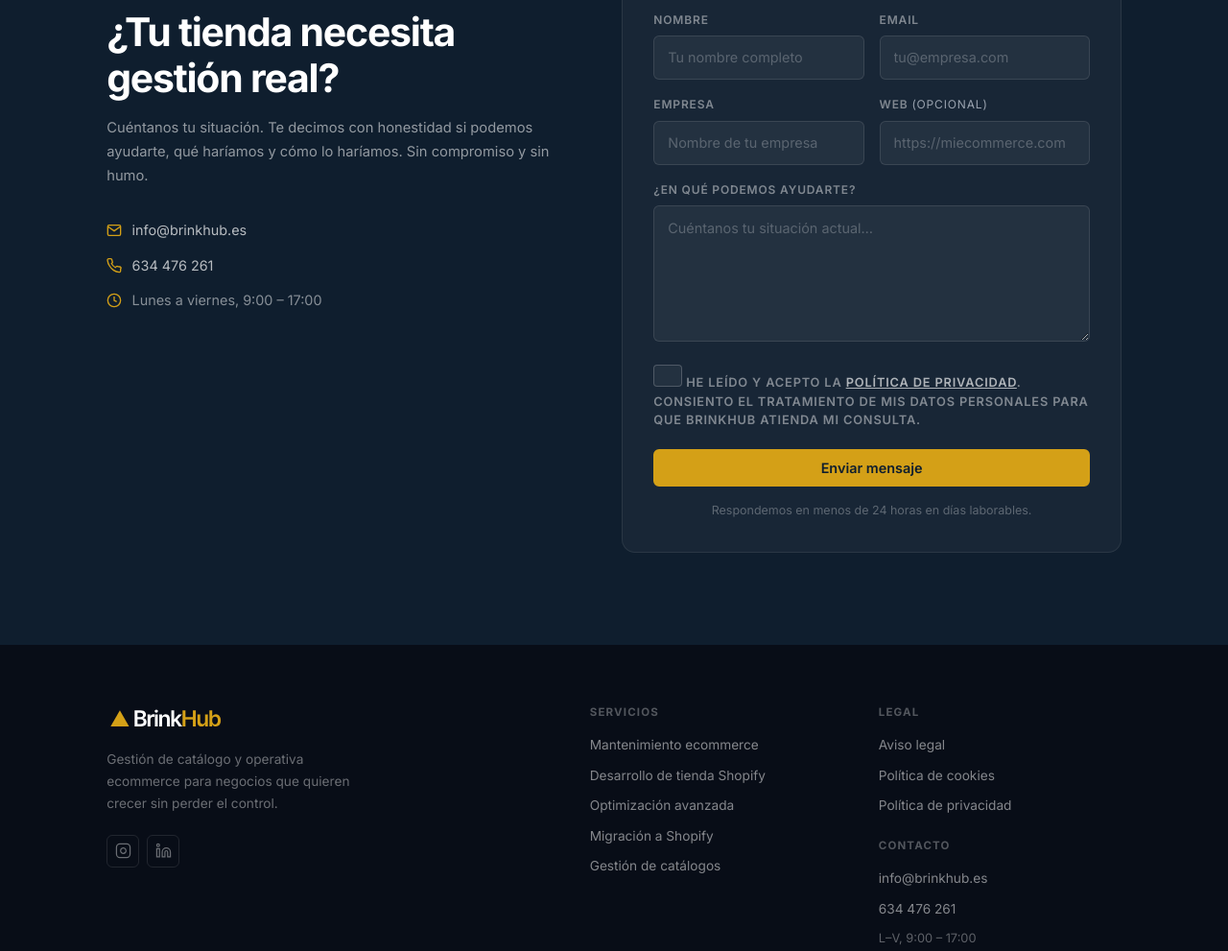
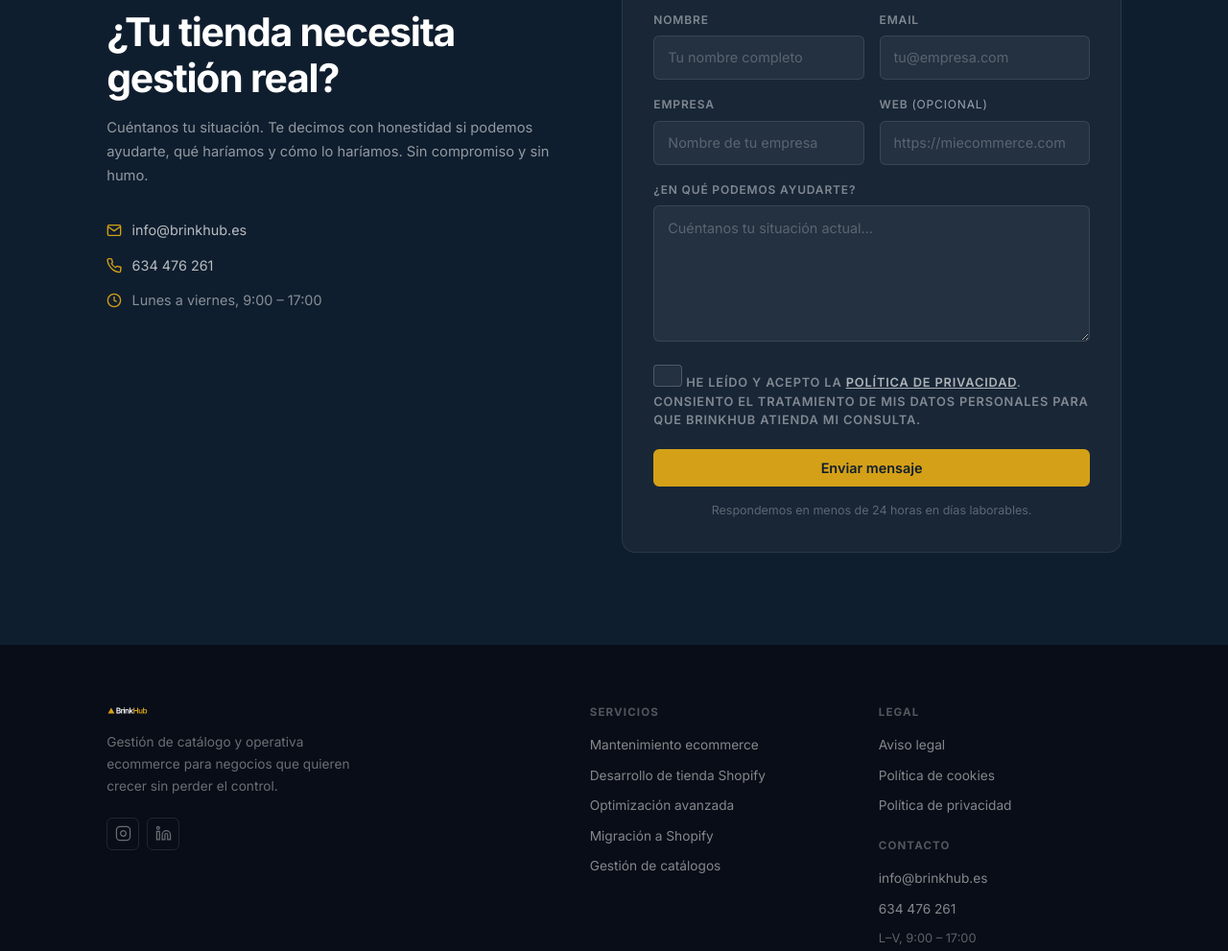
Before and after one commit to Daiana463/brinkhub, a plain HTML site: page index.html in a window 1280 px wide. Shown: the part 7794-8785 px from the top of the page at 96% size. Drawn offline with Linux system fonts and the light colour scheme.

Commit message:
tamaño logo

```diff
--- a/css/styles.css
+++ b/css/styles.css
@@ -1112,7 +1112,7 @@ a:focus-visible {
 }
 .footer__logo-img {
   display: block;
-  height: 28px;
+  height: 10px;
   width: auto;
 }
 .footer__brand > p {
```
